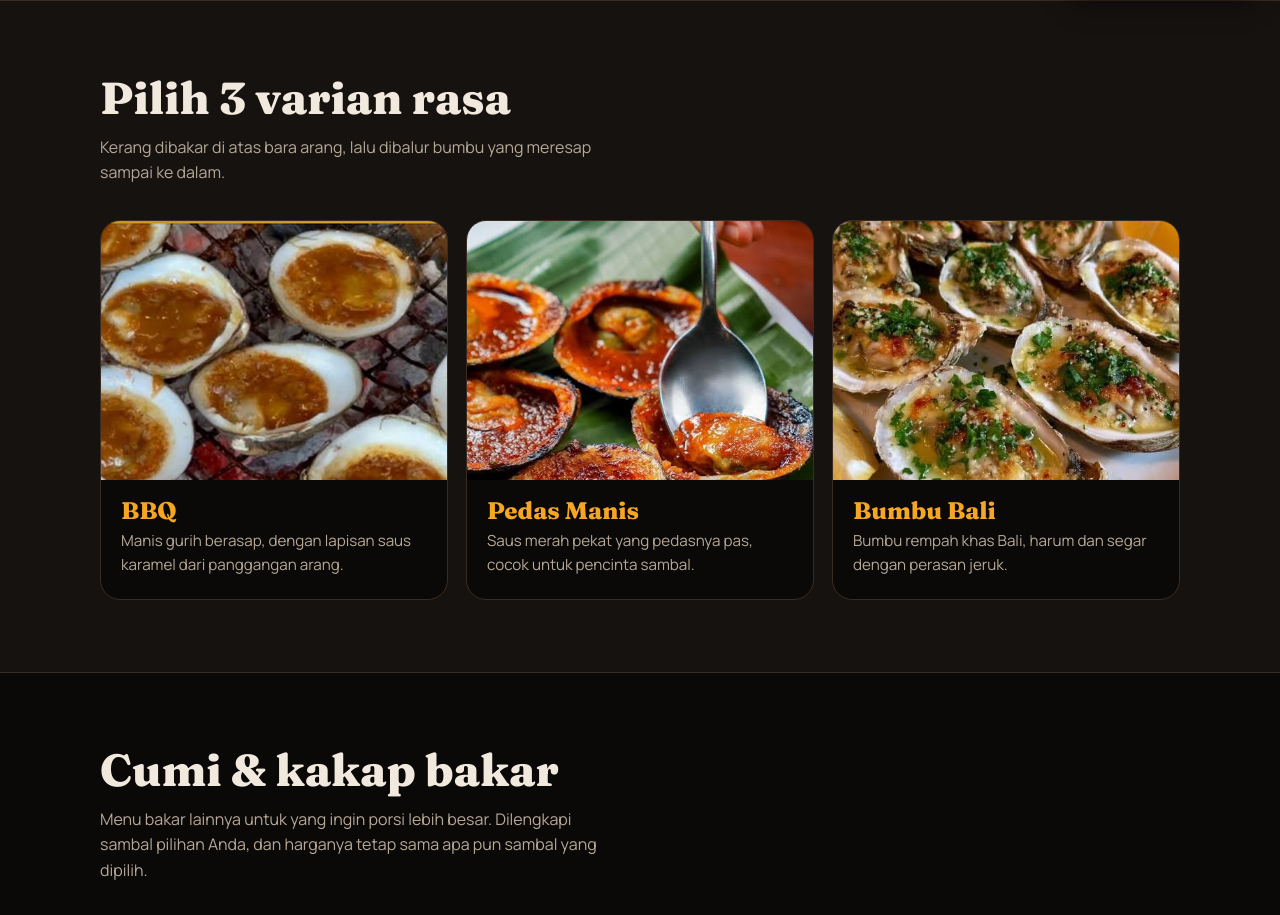
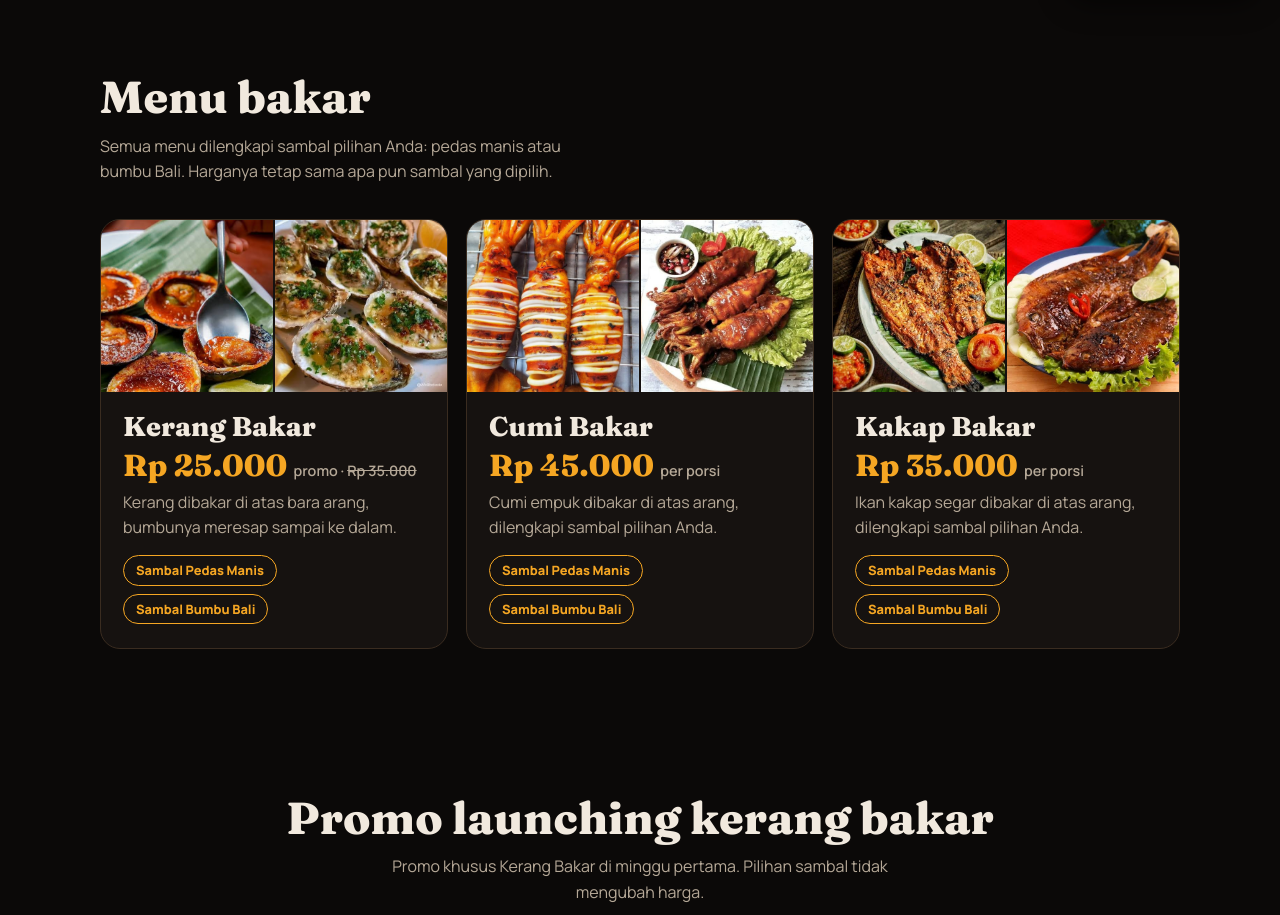
Before and after one commit to seafoodcorner26-sudo/dapur-bumbu-laut, a plain HTML site: page index.html in a window 1280 px wide. Shown: the part 785-1700 px from the top of the page. Drawn offline with Linux system fonts and the light colour scheme.

Commit message:
Add files via upload

```diff
--- a/index.html
+++ b/index.html
@@ -4,7 +4,7 @@
 <meta charset="utf-8">
 <meta name="viewport" content="width=device-width, initial-scale=1">
 <title>Dapur Bumbu Laut – Kerang Bakar Savory Grill | Launching 3 Desember 2026</title>
-<meta name="description" content="Kerang bakar, cumi bakar, dan kakap bakar dengan 3 varian rasa: BBQ, Pedas Manis, Bumbu Bali. Promo launching kerang bakar Rp 25.000. Pesan via PO lewat WhatsApp. Free delivery Antiga, Padangbai, Manggis.">
+<meta name="description" content="Kerang bakar, cumi bakar, dan kakap bakar dengan sambal pedas manis atau bumbu Bali. Promo launching kerang bakar Rp 25.000. Pesan via PO lewat WhatsApp. Free delivery Antiga, Padangbai, Manggis.">
 <meta property="og:title" content="Dapur Bumbu Laut – Kerang Bakar">
 <meta property="og:description" content="Bumbu meresap, sari laut pilihan. Promo launching Rp 25.000, pesan via PO.">
 <meta property="og:image" content="images/hero.jpg">
@@ -135,7 +135,7 @@ footer img{width:72px;height:72px;border-radius:50%;margin:0 auto 12px}
 @media(min-width:760px){
   .hero .wrap{grid-template-columns:1.05fr 1fr}
   .cards,.info{grid-template-columns:repeat(3,1fr)}
-  .dishes{grid-template-columns:1fr 1fr}
+  .dishes{grid-template-columns:repeat(3,1fr)}
   .row2{grid-template-columns:1fr 1fr}
 }
 @media(max-width:420px){.tag{display:none}.count div{width:66px}.wa span{display:none}.wa{padding:15px}}
@@ -161,7 +161,7 @@ footer img{width:72px;height:72px;border-radius:50%;margin:0 auto 12px}
       <p class="q">“Bumbu meresap, sari laut pilihan”</p>
       <div class="cta-row">
         <a href="#pesan" class="btn btn-fire">Pesan via PO</a>
-        <a href="#varian" class="btn btn-ghost">Lihat 3 varian rasa</a>
+        <a href="#menu" class="btn btn-ghost">Lihat menu</a>
       </div>
       <p class="count-note" id="countNote">Launching Kamis, 3 Desember 2026 · buka pukul 10.00</p>
       <div class="count" id="count" aria-live="polite">
@@ -178,23 +178,16 @@ footer img{width:72px;height:72px;border-radius:50%;margin:0 auto 12px}
   </div>
 </section>
 
-<section class="varian" id="varian">
+<section id="menu">
   <div class="wrap">
-    <h2>Pilih 3 varian rasa</h2>
-    <p class="lead">Kerang dibakar di atas bara arang, lalu dibalur bumbu yang meresap sampai ke dalam.</p>
-    <div class="cards">
-      <article class="card"><img src="images/bbq.jpg" alt="Kerang bakar saus BBQ" loading="lazy"><div><h3>BBQ</h3><p>Manis gurih berasap, dengan lapisan saus karamel dari panggangan arang.</p></div></article>
-      <article class="card"><img src="images/pedas-manis.jpg" alt="Kerang bakar pedas manis" loading="lazy"><div><h3>Pedas Manis</h3><p>Saus merah pekat yang pedasnya pas, cocok untuk pencinta sambal.</p></div></article>
-      <article class="card"><img src="images/bumbu-bali.jpg" alt="Kerang bakar bumbu Bali" loading="lazy"><div><h3>Bumbu Bali</h3><p>Bumbu rempah khas Bali, harum dan segar dengan perasan jeruk.</p></div></article>
-    </div>
-  </div>
-</section>
-
-<section>
-  <div class="wrap">
-    <h2>Cumi &amp; kakap bakar</h2>
-    <p class="lead">Menu bakar lainnya untuk yang ingin porsi lebih besar. Dilengkapi sambal pilihan Anda, dan harganya tetap sama apa pun sambal yang dipilih.</p>
+    <h2>Menu bakar</h2>
+    <p class="lead">Semua menu dilengkapi sambal pilihan Anda: pedas manis atau bumbu Bali. Harganya tetap sama apa pun sambal yang dipilih.</p>
     <div class="dishes">
+      <article class="dish">
+        <div class="pair"><img src="images/pedas-manis.jpg" alt="Kerang bakar dengan saus merah" loading="lazy"><img src="images/bumbu-bali.jpg" alt="Kerang bakar bumbu panggang" loading="lazy"></div>
+        <div class="body"><h3>Kerang Bakar</h3><div class="pr">Rp 25.000 <small>promo · <s>Rp 35.000</s></small></div><p>Kerang dibakar di atas bara arang, bumbunya meresap sampai ke dalam.</p>
+          <div class="flv"><span>Sambal Pedas Manis</span><span>Sambal Bumbu Bali</span></div></div>
+      </article>
       <article class="dish">
         <div class="pair"><img src="images/cumi-1.jpg" alt="Cumi bakar di atas panggangan" loading="lazy"><img src="images/cumi-2.jpg" alt="Cumi bakar bumbu di atas daun pisang" loading="lazy"></div>
         <div class="body"><h3>Cumi Bakar</h3><div class="pr">Rp 45.000 <small>per porsi</small></div><p>Cumi empuk dibakar di atas arang, dilengkapi sambal pilihan Anda.</p>
@@ -212,7 +205,7 @@ footer img{width:72px;height:72px;border-radius:50%;margin:0 auto 12px}
 <section class="price">
   <div class="wrap">
     <h2>Promo launching kerang bakar</h2>
-    <p class="lead" style="margin-inline:auto">Promo khusus Kerang Bakar di minggu pertama. Ketiga varian rasa harganya sama.</p>
+    <p class="lead" style="margin-inline:auto">Promo khusus Kerang Bakar di minggu pertama. Pilihan sambal tidak mengubah harga.</p>
     <div class="pricebox">
       <span class="old">Rp 35.000</span>
       <b>Rp 25.000</b>
@@ -292,12 +285,10 @@ footer img{width:72px;height:72px;border-radius:50%;margin:0 auto 12px}
 <script>
 (function(){
   var WA='6282326389868';
-  var FL=[['BBQ','Manis gurih berasap'],['Pedas Manis','Pedas dan manis'],['Bumbu Bali','Rempah khas Bali']];
+  var SB=[['Sambal Pedas Manis','Dilengkapi sambal pedas manis'],['Sambal Bumbu Bali','Dilengkapi sambal bumbu Bali']];
   var menu=[];
-  FL.forEach(function(f){menu.push({g:'Kerang Bakar (promo)',n:f[0],k:'Kerang Bakar '+f[0],p:25000,d:f[1]})});
-  var SB=[['Sambal Pedas Manis','Dilengkapi sambal pedas manis'],['Sambal Bumbu Bali','Dilengkapi sambal bumbu Bali']];
-  [['Cumi Bakar',45000],['Kakap Bakar',35000]].forEach(function(g){
-    SB.forEach(function(f){menu.push({g:g[0]+' (pilih sambal)',n:f[0],k:g[0]+' + '+f[0],p:g[1],d:f[1]})});
+  [['Kerang Bakar (promo)','Kerang Bakar',25000],['Cumi Bakar','Cumi Bakar',45000],['Kakap Bakar','Kakap Bakar',35000]].forEach(function(g){
+    SB.forEach(function(f){menu.push({g:g[0],n:f[0],k:g[1]+' + '+f[0],p:g[2],d:f[1]})});
   });
   [['Nasi Putih'],['Es Jeruk'],['Es Teh']].forEach(function(x){menu.push({g:'Menu sampingan',n:x[0],k:x[0],p:5000,d:'Pelengkap'})});
   var qty=menu.map(function(){return 0});
```
